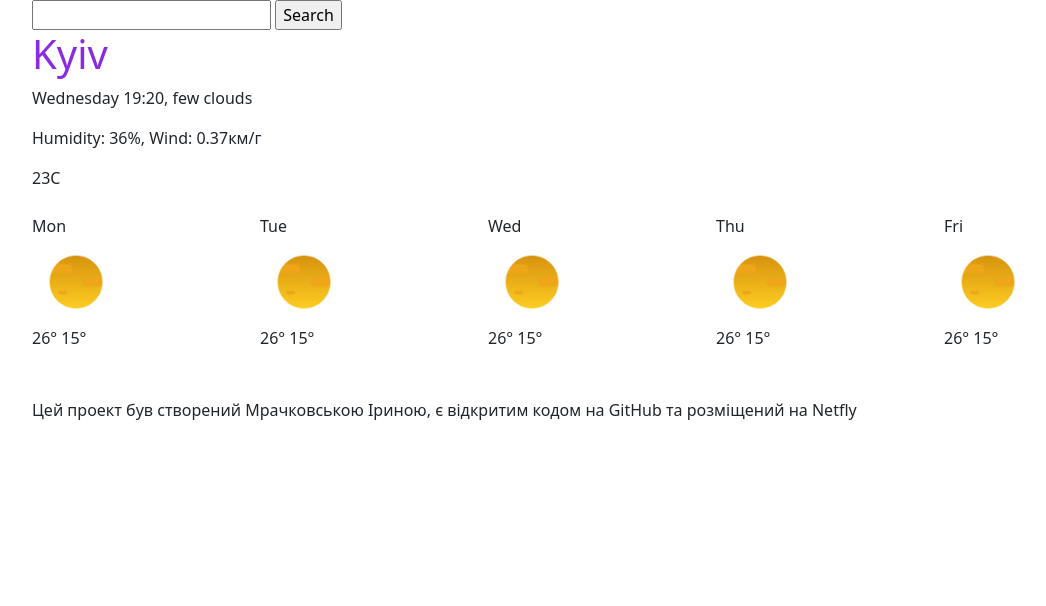
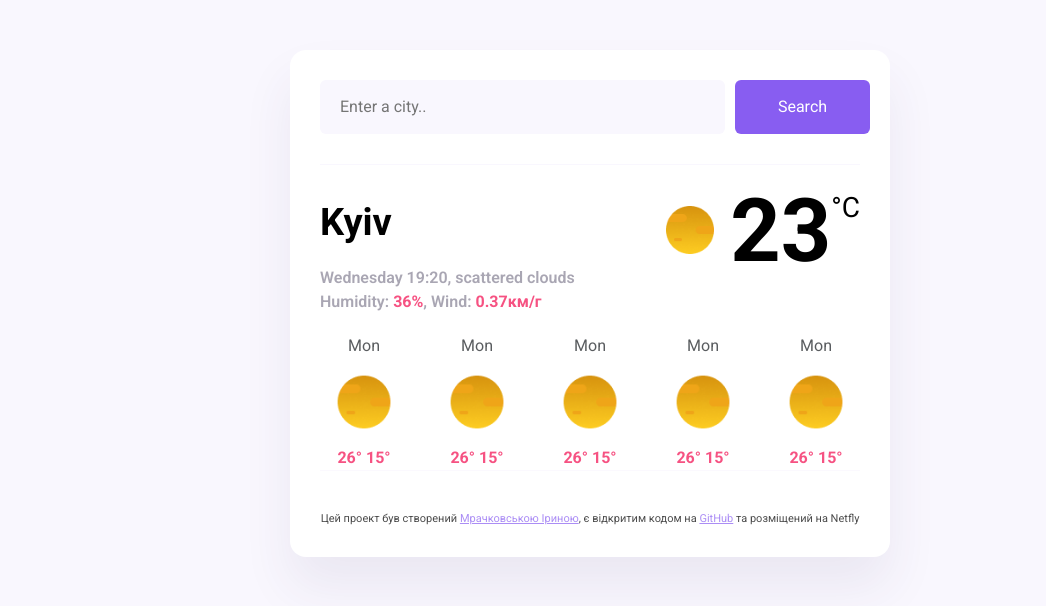
Before and after one commit to Iryna-Shtangret/Weather-Project, a plain HTML site: page index.html in a window 1280 px wide. Shown: the whole page, without its empty margins (50-1096 px from the left). Drawn offline with nearby package versions, Linux system fonts and the light colour scheme.

Commit message:
Added css and bootstrap

```diff
--- a/index.html
+++ b/index.html
@@ -9,6 +9,12 @@
       integrity="sha384-SgOJa3DmI69IUzQ2PVdRZhwQ+dy64/BUtbMJw1MZ8t5HZApcHrRKUc4W0kG879m7"
       crossorigin="anonymous"
     />
+    <link rel="preconnect" href="https://fonts.googleapis.com" />
+    <link rel="preconnect" href="https://fonts.gstatic.com" crossorigin />
+    <link
+      href="https://fonts.googleapis.com/css2?family=Roboto:ital,wght@0,100..900;1,100..900&display=swap"
+      rel="stylesheet"
+    />
     <link rel="stylesheet" href="/src/style.css" />
     <title>Weather</title>
   </head>
@@ -16,49 +22,79 @@
     <div class="container">
       <header>
         <form>
-          <input type="text" />
-          <input type="submit" value="Search" />
+          <input
+            type="search"
+            class="col-9 search-form"
+            placeholder="Enter a city.."
+            required
+          />
+          <input
+            type="submit"
+            class="col-3 submit-form text-center"
+            value="Search"
+          />
         </form>
       </header>
+
       <main>
-        <h1>Kyiv</h1>
-        <p>Wednesday 19:20, few clouds</p>
-        <p>Humidity: 36%, Wind: 0.37км/г</p>
-        23C
-        <br />
-        <br />
-        <div class="row">
-          <div class="col">
-            <div>Mon</div>
+        <div class="d-flex justify-content-between">
+          <div>
+            <h1>Kyiv</h1>
+            <p>
+              Wednesday 19:20, scattered clouds <br />
+              Humidity: <span class="color-data">36%</span>, Wind:
+              <span class="color-data">0.37км/г</span>
+            </p>
+          </div>
+          <div class="d-flex">
+            <div>
+              <img src="img/clear-sky-day.png" class="icon-temp" alt="" />
+            </div>
+            <div class="temperature">23</div>
+            <div class="unit">°C</div>
+          </div>
+        </div>
+
+        <div class="d-flex justify-content-between">
+          <div class="text-center">
+            <div class="text-muted">Mon</div>
             <img src="img/clear-sky-day.png" style="width: 88px" />
-            <div>26° 15°</div>
+            <div><span class="color-data">26° 15°</span></div>
           </div>
-          <div class="col">
-            <div>Tue</div>
+          <div class="text-center">
+            <div class="text-muted">Mon</div>
             <img src="img/clear-sky-day.png" style="width: 88px" />
-            <div>26° 15°</div>
+            <div><span class="color-data">26° 15°</span></div>
           </div>
-          <div class="col">
-            <div>Wed</div>
+          <div class="text-center">
+            <div class="text-muted">Mon</div>
             <img src="img/clear-sky-day.png" style="width: 88px" />
-            <div>26° 15°</div>
+            <div><span class="color-data">26° 15°</span></div>
           </div>
-          <div class="col">
-            <div>Thu</div>
+          <div class="text-center">
+            <div class="text-muted">Mon</div>
             <img src="img/clear-sky-day.png" style="width: 88px" />
-            <div>26° 15°</div>
+            <div><span class="color-data">26° 15°</span></div>
           </div>
-          <div class="col">
-            <div>Fri</div>
+          <div class="text-center">
+            <div class="text-muted">Mon</div>
             <img src="img/clear-sky-day.png" style="width: 88px" />
-            <div>26° 15°</div>
+            <div><span class="color-data">26° 15°</span></div>
           </div>
         </div>
       </main>
-      <br /><br />
+
       <footer>
-        Цей проект був створений Мрачковською Іриною, є відкритим кодом на
-        GitHub та розміщений на Netfly
+        Цей проект був створений
+        <a href="https://github.com/Iryna-Shtangret" target="_blank"
+          >Мрачковською Іриною</a
+        >, є відкритим кодом на
+        <a
+          href="https://github.com/Iryna-Shtangret/Weather-Project"
+          target="_blank"
+          >GitHub</a
+        >
+        та розміщений на Netfly
       </footer>
     </div>
   </body>
--- a/src/style.css
+++ b/src/style.css
@@ -1,3 +1,93 @@
+:root {
+  --background-color: #f9f7fe;
+  --main-color: #885df1;
+  --font-main: "Roboto", sans-serif;
+}
+
+body {
+  background: var(--background-color);
+  color: black;
+  font-family: var(--font-main);
+  margin: 8px;
+}
+
+.container {
+  background: white;
+  max-width: 600px;
+  border-radius: 16px;
+  margin: 50px auto;
+  padding: 30px;
+  box-shadow: 0 30px 50px rgba(65, 50, 100, 0.08);
+}
+
+form {
+  display: flex;
+  justify-content: space-between;
+  padding-bottom: 30px;
+  border-bottom: 1px solid var(--background-color);
+}
+
+.search-form {
+  background-color: var(--background-color);
+  font-size: 16px;
+  padding: 15px 20px;
+  border-radius: 6px;
+  border: none;
+}
+
+.submit-form {
+  background: #885df1;
+  border: none;
+  border-radius: 6px;
+  color: #fff;
+  font-size: 16px;
+  padding: 0px 30px;
+  margin-left: 10px;
+}
+
 h1 {
-  color: blueviolet;
+  font-size: 38px;
+  font-weight: bold;
+  padding-top: 15px;
+  margin: 20px 0px;
 }
+
+p {
+  font-size: 16px;
+  color: rgba(39, 33, 66, 0.4);
+  font-weight: 600;
+  margin: 20px 0;
+}
+
+.color-data {
+  color: #f65282;
+  font-weight: bold;
+  opacity: 100%;
+}
+
+.icon-temp {
+  width: 80px;
+  margin-top: 25px;
+}
+
+.temperature {
+  font-size: 88px;
+  font-weight: bold;
+}
+
+.unit {
+  font-size: 28px;
+  margin-top: 22px;
+}
+
+footer {
+  border-top: 1px solid var(--background-color);
+  padding-top: 40px;
+  font-size: 11px;
+  opacity: 70%;
+  text-align: center;
+}
+
+footer a {
+  color: var(--main-color);
+}
```
